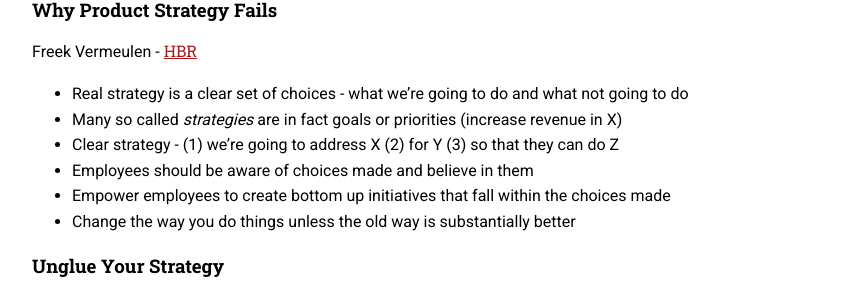
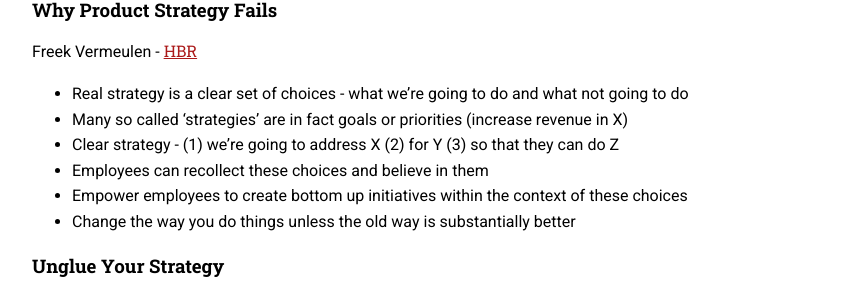
Before and after one commit to sautee/sautee.github.io, a Jekyll site: the page built from pages/fieldnotes.md, in a window 1280 px wide. Shown: the part 213-512 px from the top of the page, without its empty margins (208-1071 px from the left). Built offline with Jekyll 4.4.1, drawn with Linux system fonts in a browser that asks for light colours.

Commit message:
Update fieldnotes.md

```diff
--- a/pages/fieldnotes.md
+++ b/pages/fieldnotes.md
@@ -9,10 +9,10 @@ permalink: /fieldnotes
 Freek Vermeulen - [HBR](https://hbr.org/2017/11/many-strategies-fail-because-theyre-not-actually-strategies)
 
 - Real strategy is a clear set of choices - what we're going to do and what not going to do
-- Many so called *strategies* are in fact goals or priorities (increase revenue in X)
+- Many so called 'strategies' are in fact goals or priorities (increase revenue in X)
 - Clear strategy - (1) we're going to address X (2) for Y (3) so that they can do Z
-- Employees should be aware of choices made and believe in them
-- Empower employees to create bottom up initiatives that fall within the choices made
+- Employees can recollect these choices and believe in them
+- Empower employees to create bottom up initiatives within the context of these choices
 - Change the way you do things unless the old way is substantially better
 
 ### Unglue Your Strategy
```
